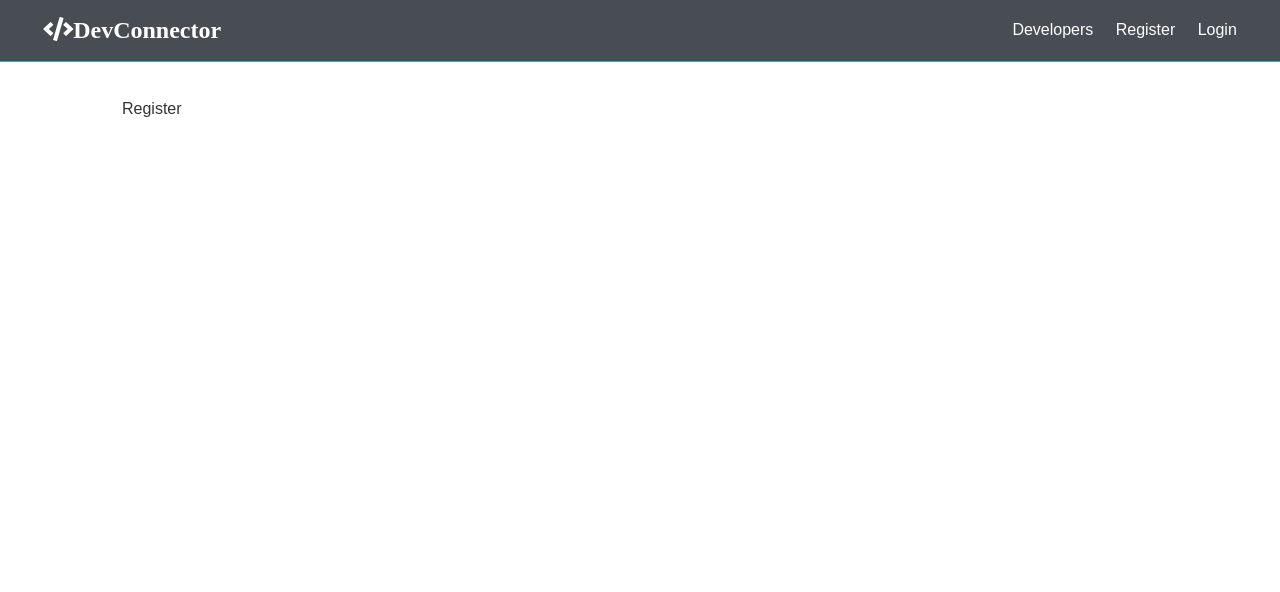
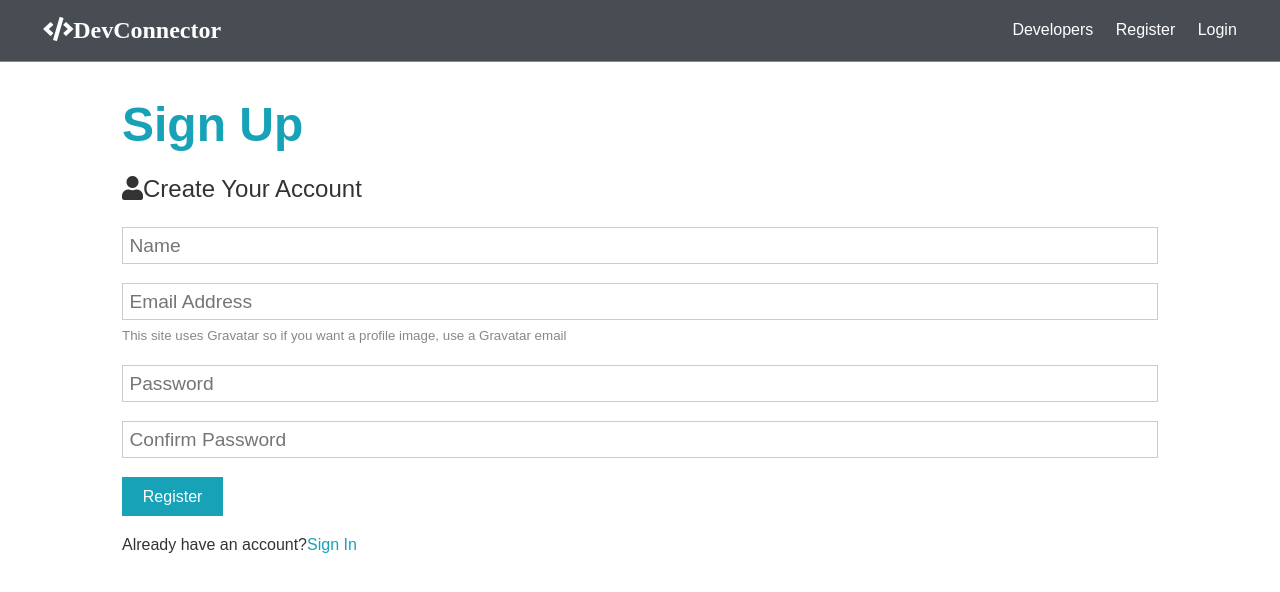
Before and after one commit to atom888/dev-connector, a React (Create React App) app in the folder client/: page /register in a window 1280 px wide. Shown: the top 592 px of the page. Built offline with nearby package versions, Linux system fonts and the light colour scheme.

Commit message:
Created a registration form which takes name, email, and password to create user

```diff
--- a/client/src/components/auth/Register.js
+++ b/client/src/components/auth/Register.js
@@ -1,7 +1,87 @@
-import React from "react";
+import React, { Fragment, useState } from "react";
 
-const Register = props => {
-  return <div>Register</div>;
+const Register = () => {
+  const [formData, setFormData] = useState({
+    name: "",
+    email: "",
+    password: "",
+    password2: ""
+  });
+
+  const { name, email, password, password2 } = formData;
+
+  const onChange = e =>
+    setFormData({ ...formData, [e.target.name]: e.target.value });
+
+  const onSubmit = e => {
+    e.preventDefault();
+    if (password !== password2) {
+      console.log("Passwords do not match");
+    } else {
+      console.log(formData);
+    }
+  };
+
+  return (
+    <Fragment>
+      <h1 className="large text-primary">Sign Up</h1>
+      <p className="lead">
+        <i className="fas fa-user" />
+        Create Your Account
+      </p>
+      <form className="form" onSubmit={e => onSubmit(e)}>
+        <div className="form-group">
+          <input
+            type="text"
+            placeholder="Name"
+            name="name"
+            value={name}
+            onChange={e => onChange(e)}
+            required
+          />
+        </div>
+        <div className="form-group">
+          <input
+            type="email"
+            placeholder="Email Address"
+            name="email"
+            value={email}
+            onChange={e => onChange(e)}
+            required
+          />
+          <small className="form-text">
+            This site uses Gravatar so if you want a profile image, use a
+            Gravatar email
+          </small>
+        </div>
+        <div className="form-group">
+          <input
+            type="password"
+            placeholder="Password"
+            name="password"
+            value={password}
+            onChange={e => onChange(e)}
+            minLength="6"
+          />
+        </div>
+        <div className="form-group">
+          <input
+            type="password"
+            placeholder="Confirm Password"
+            name="password2"
+            value={password2}
+            onChange={e => onChange(e)}
+            minLength="6"
+          />
+        </div>
+        <input type="submit" className="btn btn-primary" value="Register" />
+      </form>
+      <p className="my-1">
+        Already have an account?
+        <a href="login.html">Sign In</a>
+      </p>
+    </Fragment>
+  );
 };
 
 export default Register;
```
